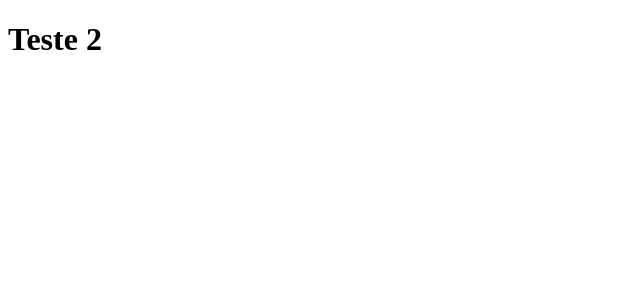
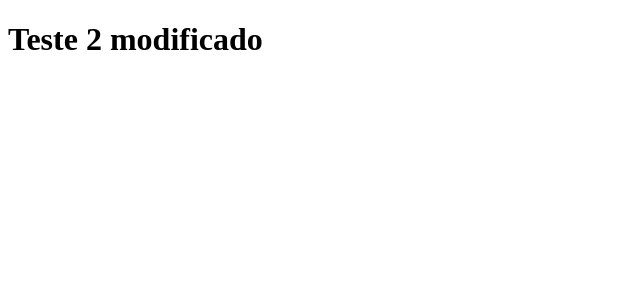
Before and after one commit to graffiti75/clone-tabnews, a Next.js app: page / in a window 1280 px wide. Shown: the top 300 px of the page, without its empty margins (0-640 px from the left). Built offline with nearby package versions, Linux system fonts and the light colour scheme.

Commit message:
Text changed

```diff
--- a/pages/index.js
+++ b/pages/index.js
@@ -1,5 +1,5 @@
 function Home() {
-    return <h1>Teste 2</h1>
+    return <h1>Teste 2 modificado</h1>
 }
 
 export default Home;
```
